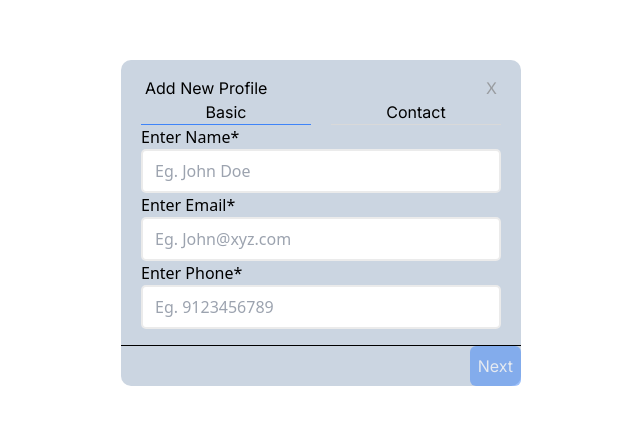
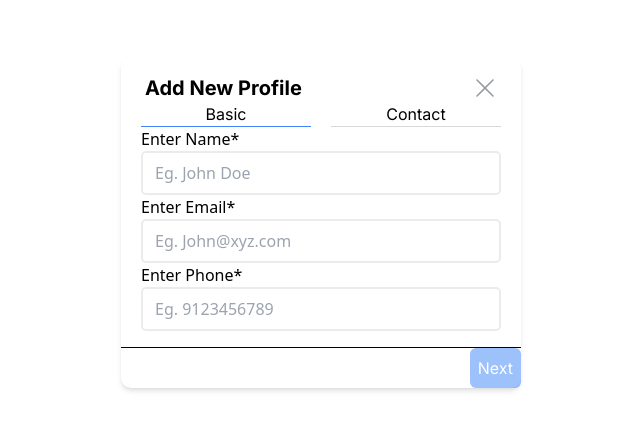
Before and after one commit to krishnaagarwal781/OpenInApp, a Next.js app: page /Modal in a window 1280 px wide. Shown: the part 177-606 px from the top of the page, without its empty margins (319-959 px from the left). Built offline with nearby package versions, Linux system fonts and the light colour scheme.

Commit message:
Little modal fix

```diff
--- a/src/app/Modal/page.jsx
+++ b/src/app/Modal/page.jsx
@@ -4,6 +4,7 @@ import { PiWhatsappLogo } from "react-icons/pi";
 import { AiOutlineInstagram } from "react-icons/ai";
 import { AiOutlineYoutube } from "react-icons/ai";
 import { CiMail } from "react-icons/ci";
+import {RxCross1} from 'react-icons/rx'
 
 //modal hai ye
 const Modal1 = () => {
@@ -46,7 +47,7 @@ const Modal1 = () => {
   return (
     <div className="flex items-center justify-center h-[100vh]">
       {showValues ? (
-        <div className="w-[25rem] bg-slate-300 rounded-[10px] pt-[16px]">
+        <div className="w-[25rem] bg-slate-50 rounded-[10px] pt-[16px]">
           <div className="flex justify-between pl-[24px] pr-[24px]">
             <h1 className="text-[30px]">{name}</h1>
 
@@ -102,10 +103,10 @@ const Modal1 = () => {
           </div>
         </div>
       ) : (
-        <div className="w-[25rem] bg-slate-300 rounded-[10px] pt-[16px]">
-          <div className="flex justify-between pl-[24px] pr-[24px]">
+        <div className="w-[25rem] bg-white rounded-[10px] pt-[16px] shadow-md">
+          <div className="flex justify-between px-6 font-bold text-xl">
             Add New Profile
-            <button className="text-[#999CA0]">X</button>
+            <button className="text-[#999CA0]"> <RxCross1 size={24}/> </button>
           </div>
           <div className="flex justify-between">
             <div className="flex flex-col items-center ml-5">
```
